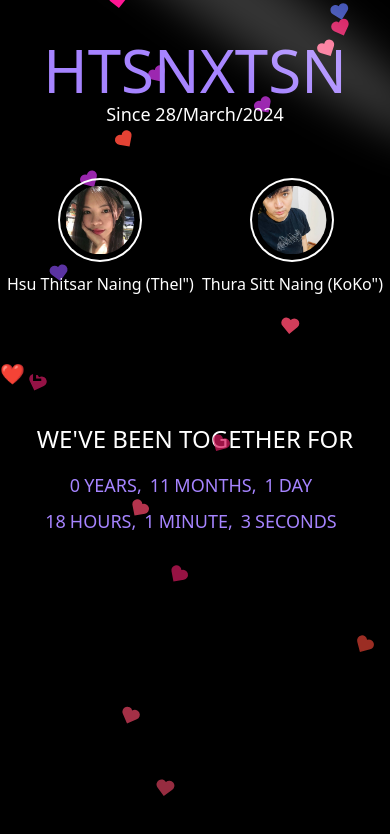
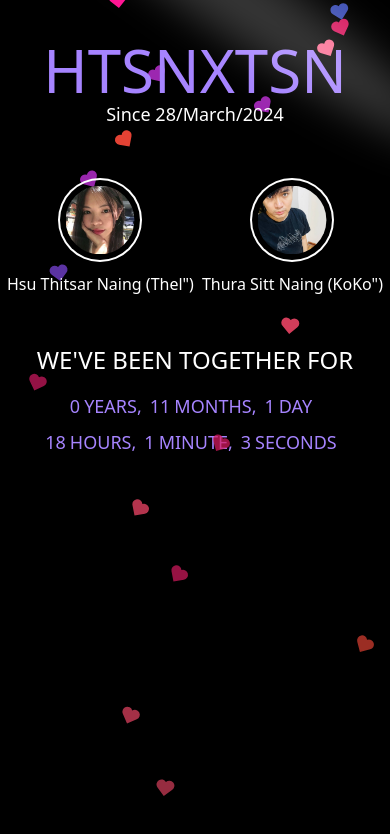
Before and after one commit to thurasittnaing-dev/htsnxtsn, a React (Vite) app: page / in a window 390 px wide. Shown: the top 834 px of the page. Built offline with nearby package versions, Linux system fonts and the light colour scheme; a web font is replaced by a local one.

Commit message:
Update Home.jsx

```diff
--- a/src/Pages/Home.jsx
+++ b/src/Pages/Home.jsx
@@ -162,7 +162,9 @@ const About = () => {
                             <Avater name="Thura Sitt Naing" nickname='KoKo"' image={koko} />
                         </div>
 
-                         <TextGenerateEffect words={words} />
+                        <div className="hidden md:block">
+                           <TextGenerateEffect   words={words} />
+                        </div>
                     </div>
                 </div>
 
```
